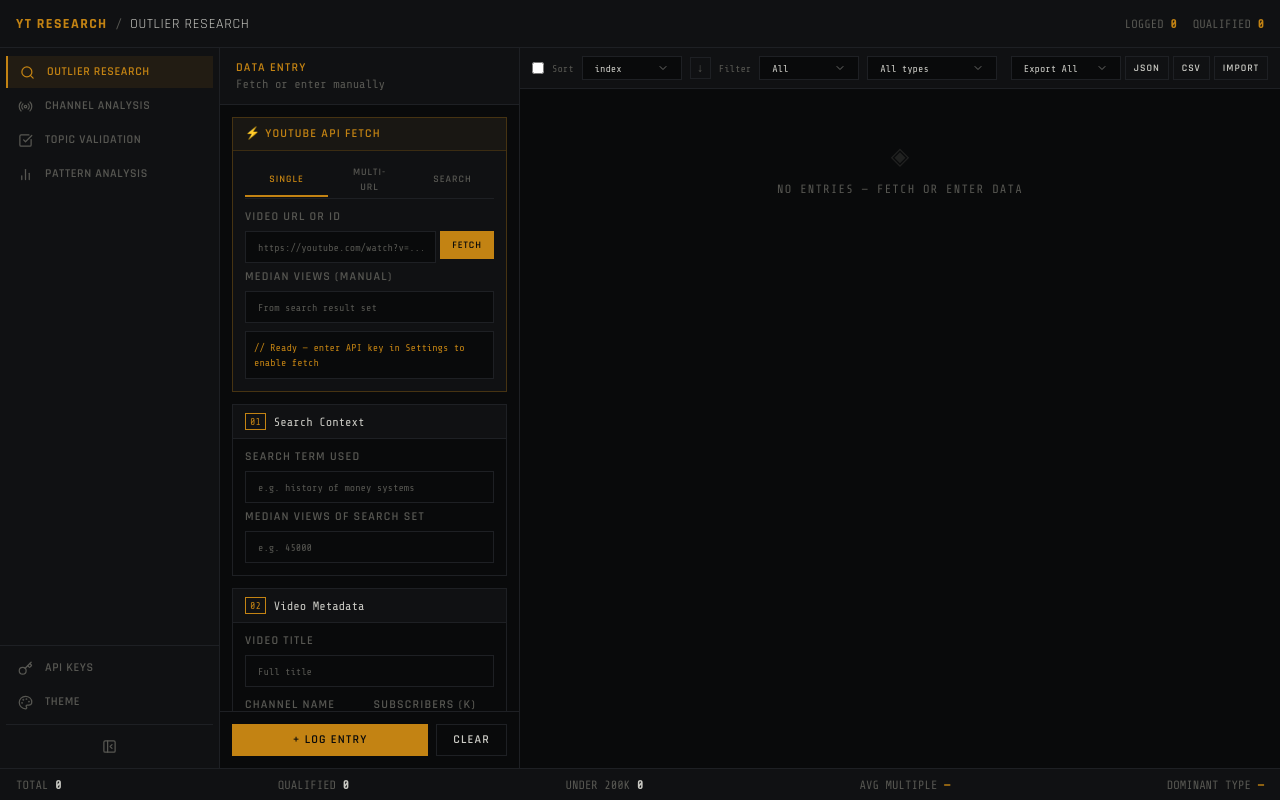
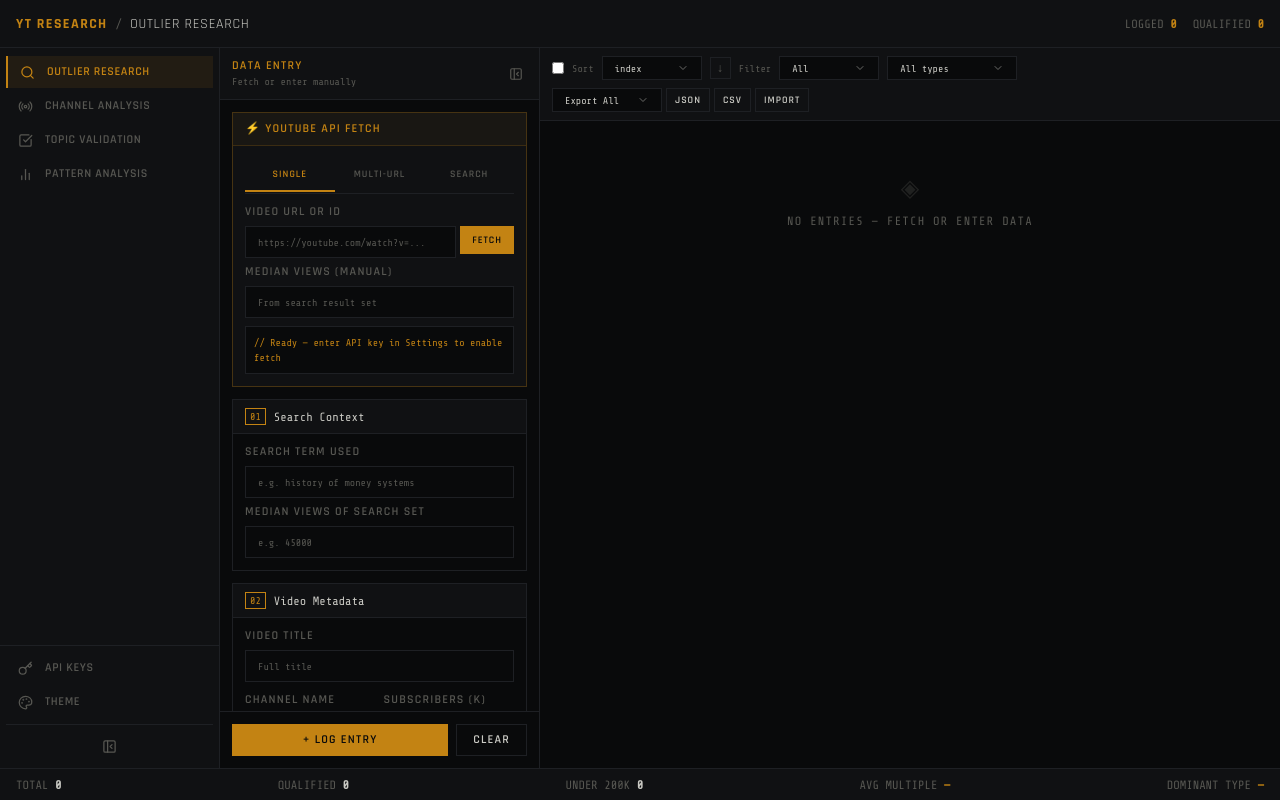
Before and after one commit to lordAjanaku/yt-research-tool, a React (Vite) app: page /outlier in a window 1280 px wide. Built offline with nearby package versions, Linux system fonts and the light colour scheme.

Commit message:
fix: OutlierResearch — wider responsive left panel, collapse toggle

```diff
--- a/src/components/sections/OutlierResearch.jsx
+++ b/src/components/sections/OutlierResearch.jsx
@@ -6,12 +6,11 @@
 import { Label } from '@/components/ui/label'
 import { Button } from '@/components/ui/button'
 import { Select, SelectContent, SelectItem, SelectTrigger, SelectValue } from '@/components/ui/select'
-import { Badge } from '@/components/ui/badge'
 import { Progress } from '@/components/ui/progress'
+import { PanelLeftClose, PanelLeftOpen } from 'lucide-react'
 import { useStore } from '@/store/useStore'
 import { useYouTubeAPI } from '@/hooks/useYouTubeAPI'
-import { fmtNum, parseNum, calcMedian } from '@/utils/numbers'
-import { toCSV, downloadFile } from '@/utils/exportData'
+import { fmtNum, parseNum } from '@/utils/numbers'
 import { ResearchTable } from '@/components/outlier/ResearchTable'
 
 const TITLE_TYPES = ['Tension','Mechanism','Contrarian','Stakes','Historical Revelation','Curiosity Gap']
@@ -36,9 +35,10 @@
 }
 
 export function OutlierResearch() {
-  const { entries, addEntry, outlierThreshold, channelBaseline } = useStore()
+  const { entries, addEntry, outlierThreshold } = useStore()
   const { fetchSingle, fetchMultiURL, fetchKeywordSearch } = useYouTubeAPI()
 
+  const [leftCollapsed, setLeftCollapsed] = useState(false)
   const [fetchLog, setFetchLog] = useState('// Ready — enter API key in Settings to enable fetch')
   const [fetchLogType, setFetchLogType] = useState('info')
   const [singleURL, setSingleURL] = useState('')
@@ -70,9 +70,7 @@
     return { views, chMedian, subs, length, chMult, qualifies }
   }
 
-  function populateForm(v) {
-    setForm(f => ({ ...f, ...v }))
-  }
+  function populateForm(v) { setForm(f => ({ ...f, ...v })) }
 
   async function handleFetchSingle() {
     if (!singleURL) return
@@ -142,15 +140,12 @@
   }
 
   function handleLog() {
-    const { views, chMedian, subs, length, chMult, qualifies } = calcForm(form)
+    const { views, chMedian, subs, length, chMult } = calcForm(form)
     if (!form.title || !views) return
     addEntry({
-      search: form.search,
-      title: form.title, channel: form.channel,
-      subs, views, length,
-      date: form.date,
-      median: parseNum(form.median),
-      chMedian, chMult,
+      search: form.search, title: form.title, channel: form.channel,
+      subs, views, length, date: form.date,
+      median: parseNum(form.median), chMedian, chMult,
       searchMult: form.median ? parseFloat((views / parseNum(form.median)).toFixed(2)) : 0,
       comments: form.comments || 'No',
       titleType: form.titleType, emotion: form.emotion,
@@ -167,19 +162,32 @@
   }
 
   const computed = calcForm(form)
-
   const logColor = fetchLogType === 'ok' ? 'text-green-400' : fetchLogType === 'err' ? 'text-destructive' : 'text-primary'
-
   const multiCount = multiURLs.split('\n').filter(u => u.trim()).length
 
   return (
     <div className="flex flex-1 overflow-hidden">
+
       {/* LEFT PANEL */}
-      <div className="w-[300px] flex-shrink-0 border-r border-border flex flex-col">
-        <div className="px-4 py-3 border-b border-border bg-card flex-shrink-0">
-          <p className="font-head font-semibold text-xs tracking-widest uppercase text-primary">Data Entry</p>
-          <p className="text-xs text-muted-foreground">Fetch or enter manually</p>
+      <div
+        className="flex-shrink-0 border-r border-border flex flex-col transition-all duration-200"
+        style={{ width: leftCollapsed ? 0 : 'clamp(280px, 25vw, 400px)', overflow: leftCollapsed ? 'hidden' : undefined }}
+      >
+        {/* PANEL HEADER with collapse toggle */}
+        <div className="px-3 py-2.5 border-b border-border bg-card flex-shrink-0 flex items-center justify-between">
+          <div>
+            <p className="font-head font-semibold text-xs tracking-widest uppercase text-primary">Data Entry</p>
+            <p className="text-[10px] text-muted-foreground">Fetch or enter manually</p>
+          </div>
+          <button
+            onClick={() => setLeftCollapsed(true)}
+            className="text-muted-foreground hover:text-primary transition-colors p-1"
+            title="Collapse panel"
+          >
+            <PanelLeftClose size={14} />
+          </button>
         </div>
+
         <ScrollArea className="flex-1">
           <div className="p-3 flex flex-col gap-3">
 
@@ -248,7 +256,6 @@
                   </TabsContent>
                 </Tabs>
 
-                {/* BATCH RESULTS */}
                 {batchResults.length > 0 && (
                   <div className="mt-2 flex flex-col gap-1">
                     <div className="flex justify-between items-center mb-1">
@@ -326,14 +333,14 @@
                     </Select>
                   </div>
                 </div>
-                <div className="grid grid-cols-2 gap-2 text-[10px]">
+                <div className="grid grid-cols-2 gap-2">
                   <div className="border border-border bg-card p-2">
                     <p className="text-muted-foreground text-[9px] uppercase tracking-wider">Ch. Multiple</p>
-                    <p className="text-primary font-bold mt-1">{computed.chMult > 0 ? computed.chMult.toFixed(1) + 'x' : '—'}</p>
+                    <p className="text-primary font-bold mt-1 text-xs">{computed.chMult > 0 ? computed.chMult.toFixed(1) + 'x' : '—'}</p>
                   </div>
                   <div className="border border-border bg-card p-2">
                     <p className="text-muted-foreground text-[9px] uppercase tracking-wider">Search Multiple</p>
-                    <p className="text-primary font-bold mt-1">{form.median && computed.views ? (computed.views / parseNum(form.median)).toFixed(1) + 'x' : '—'}</p>
+                    <p className="text-primary font-bold mt-1 text-xs">{form.median && computed.views ? (computed.views / parseNum(form.median)).toFixed(1) + 'x' : '—'}</p>
                   </div>
                 </div>
                 <QualifyBadge entry={{ ...form, ...computed }} />
@@ -401,13 +408,23 @@
           </div>
         </ScrollArea>
 
-        {/* STICKY FORM ACTIONS */}
         <div className="flex gap-2 p-3 border-t border-border flex-shrink-0">
           <Button className="flex-1 text-xs" onClick={handleLog}>+ Log Entry</Button>
           <Button variant="outline" className="text-xs" onClick={clearForm}>Clear</Button>
         </div>
       </div>
 
+      {/* EXPAND BUTTON — shown when left panel is collapsed */}
+      {leftCollapsed && (
+        <button
+          onClick={() => setLeftCollapsed(false)}
+          className="flex-shrink-0 flex items-center justify-center w-6 bg-card border-r border-border text-muted-foreground hover:text-primary transition-colors"
+          title="Expand panel"
+        >
+          <PanelLeftOpen size={14} />
+        </button>
+      )}
+
       {/* RIGHT PANEL */}
       <ResearchTable />
     </div>
```
